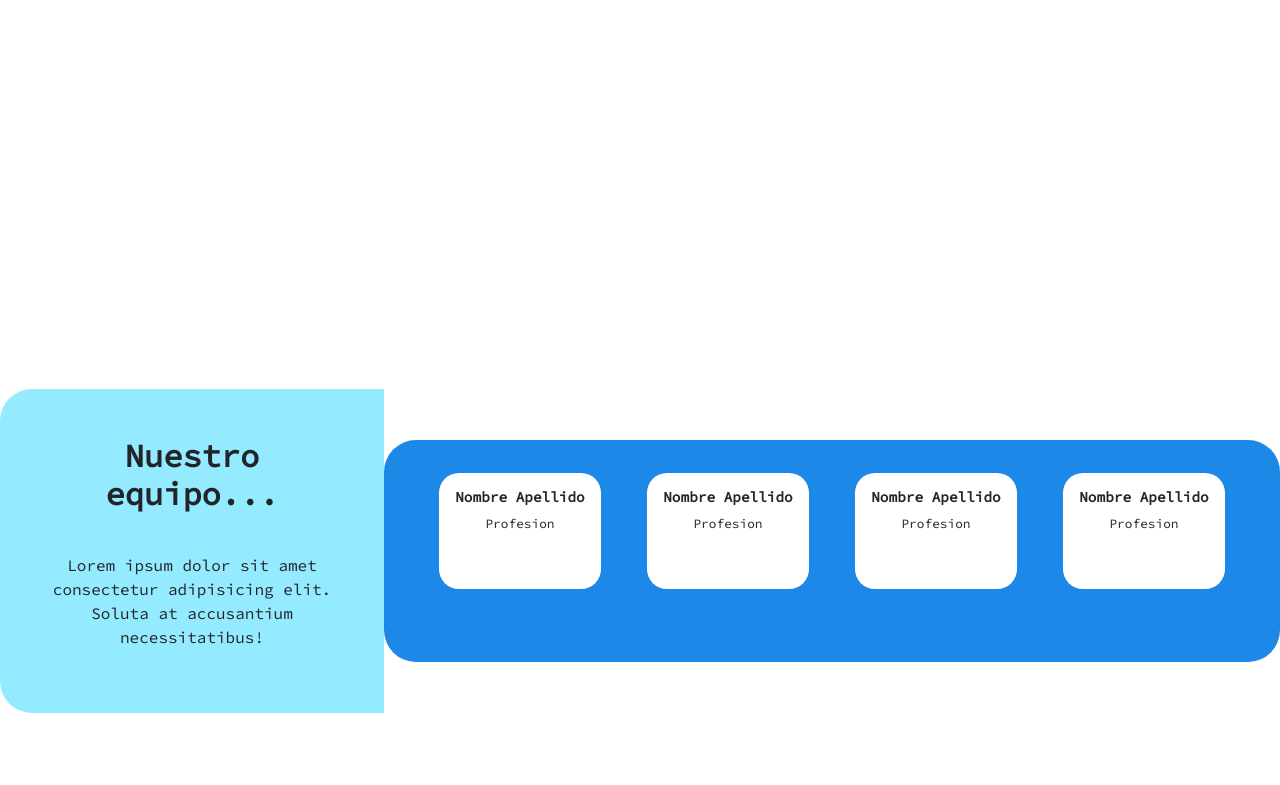
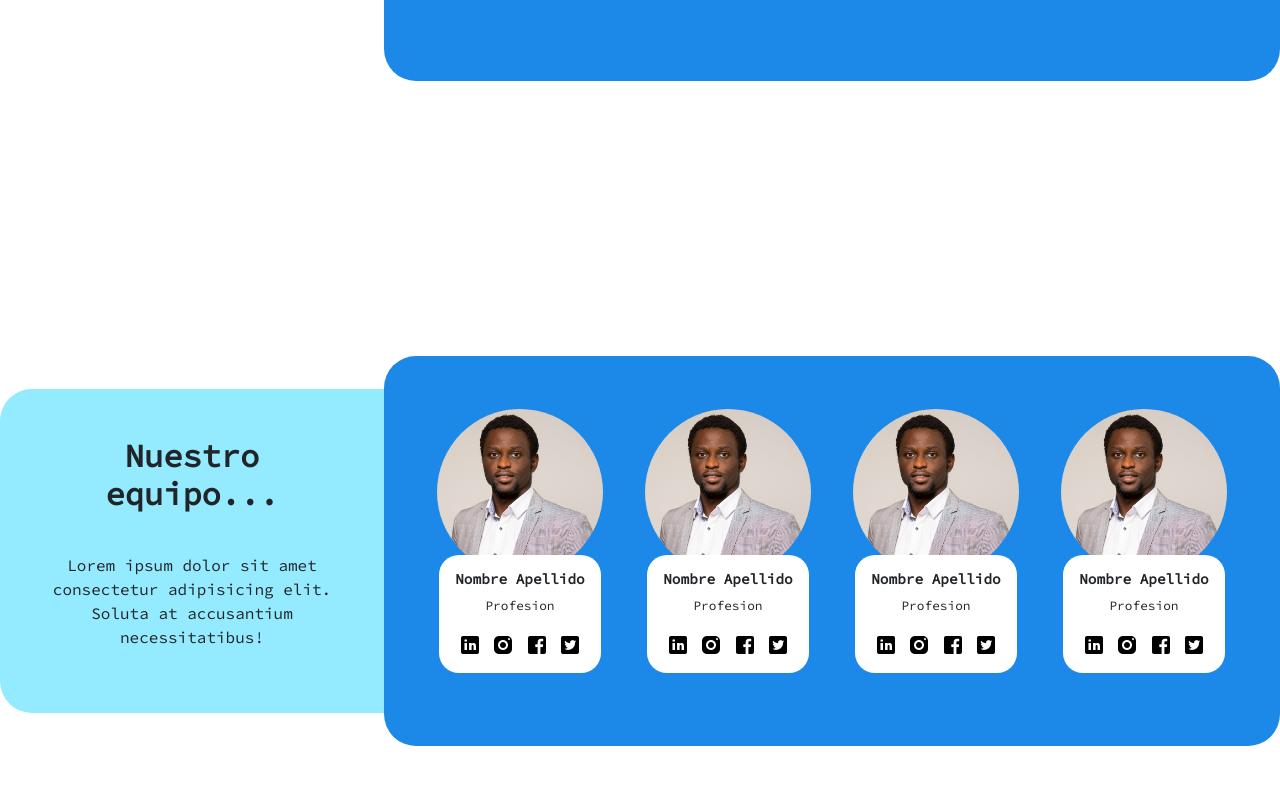
Before and after one commit to alexis00rod/ProyectoCoderHouse-DW, a plain HTML site: page index.html in a window 1280 px wide. Shown: the part 2249-3034 px from the top of the page. Drawn offline with nearby package versions, Linux system fonts and the light colour scheme; files that its build step writes are made by us from their sources; the site is published under a folder, as on GitHub Pages, so addresses that start at the root find nothing.

Commit message:
Solucione multimedia

```diff
--- a/index.html
+++ b/index.html
@@ -168,7 +168,7 @@
             </div>
 
             <div class="article__right">
-                <video src="/multimedia/video-1.mp4"></video>
+                <video src="multimedia/video-1.mp4"></video>
             </div>
 
         </article>
@@ -182,7 +182,7 @@
 
             <div class="article__right">
                 <div class="article__card">
-                    <img src="/multimedia/img-2.jpg" alt="">
+                    <img src="multimedia/img-2.jpg" alt="">
                     <div class="card__body">
                         <h3 class="card__title">Reparamos tu PC</h3>
                         <p class="card__text">Lorem ipsum dolor, sit amet consectetur adipisicing elit. In, officia.</p>
@@ -190,7 +190,7 @@
                     </div>
                 </div>
                 <div class="article__card">
-                    <img src="/multimedia/img-3.jpg" alt="">
+                    <img src="multimedia/img-3.jpg" alt="">
                     <div class="card__body">
                         <h3 class="card__title">Armamos tu PC</h3>
                         <p class="card__text">Lorem ipsum dolor, sit amet consectetur adipisicing elit. In, officia.</p>
@@ -210,54 +210,54 @@
 
             <div class="article__right">
                 <div class="article__team">
-                    <img src="/multimedia/img-4.jpg" alt="" class="img__thumbnail">
+                    <img src="multimedia/img-4.jpg" alt="" class="img__thumbnail">
                     <div class="team__description">
                         <h5 class="team__name">Nombre Apellido</h5>
                         <p class="team__work">Profesion</p>
                         <div class="team__contact">
-                            <a href="#"><img src="/multimedia/linkedin.png" alt=""></a>
-                            <a href="#"><img src="/multimedia/instagram.png" alt=""></a>
-                            <a href="#"><img src="/multimedia/facebook.png" alt=""></a>
-                            <a href="#"><img src="/multimedia/twitter.png" alt=""></a>
+                            <a href="#"><img src="multimedia/linkedin.png" alt=""></a>
+                            <a href="#"><img src="multimedia/instagram.png" alt=""></a>
+                            <a href="#"><img src="multimedia/facebook.png" alt=""></a>
+                            <a href="#"><img src="multimedia/twitter.png" alt=""></a>
                         </div>
                     </div>
                 </div>
                 <div class="article__team">
-                    <img src="/multimedia/img-4.jpg" alt="" class="img__thumbnail">
+                    <img src="multimedia/img-4.jpg" alt="" class="img__thumbnail">
                     <div class="team__description">
                         <h5 class="team__name">Nombre Apellido</h5>
                         <p class="team__work">Profesion</p>
                         <div class="team__contact">
-                            <a href="#"><img src="/multimedia/linkedin.png" alt=""></a>
-                            <a href="#"><img src="/multimedia/instagram.png" alt=""></a>
-                            <a href="#"><img src="/multimedia/facebook.png" alt=""></a>
-                            <a href="#"><img src="/multimedia/twitter.png" alt=""></a>
+                            <a href="#"><img src="multimedia/linkedin.png" alt=""></a>
+                            <a href="#"><img src="multimedia/instagram.png" alt=""></a>
+                            <a href="#"><img src="multimedia/facebook.png" alt=""></a>
+                            <a href="#"><img src="multimedia/twitter.png" alt=""></a>
                         </div>
                     </div>
                 </div>
                 <div class="article__team">
-                    <img src="/multimedia/img-4.jpg" alt="" class="img__thumbnail">
+                    <img src="multimedia/img-4.jpg" alt="" class="img__thumbnail">
                     <div class="team__description">
                         <h5 class="team__name">Nombre Apellido</h5>
                         <p class="team__work">Profesion</p>
                         <div class="team__contact">
-                            <a href="#"><img src="/multimedia/linkedin.png" alt=""></a>
-                            <a href="#"><img src="/multimedia/instagram.png" alt=""></a>
-                            <a href="#"><img src="/multimedia/facebook.png" alt=""></a>
-                            <a href="#"><img src="/multimedia/twitter.png" alt=""></a>
+                            <a href="#"><img src="multimedia/linkedin.png" alt=""></a>
+                            <a href="#"><img src="multimedia/instagram.png" alt=""></a>
+                            <a href="#"><img src="multimedia/facebook.png" alt=""></a>
+                            <a href="#"><img src="multimedia/twitter.png" alt=""></a>
                         </div>
                     </div>
                 </div>
                 <div class="article__team">
-                    <img src="/multimedia/img-4.jpg" alt="" class="img__thumbnail">
+                    <img src="multimedia/img-4.jpg" alt="" class="img__thumbnail">
                     <div class="team__description">
                         <h5 class="team__name">Nombre Apellido</h5>
                         <p class="team__work">Profesion</p>
                         <div class="team__contact">
-                            <a href="#"><img src="/multimedia/linkedin.png" alt=""></a>
-                            <a href="#"><img src="/multimedia/instagram.png" alt=""></a>
-                            <a href="#"><img src="/multimedia/facebook.png" alt=""></a>
-                            <a href="#"><img src="/multimedia/twitter.png" alt=""></a>
+                            <a href="#"><img src="multimedia/linkedin.png" alt=""></a>
+                            <a href="#"><img src="multimedia/instagram.png" alt=""></a>
+                            <a href="#"><img src="multimedia/facebook.png" alt=""></a>
+                            <a href="#"><img src="multimedia/twitter.png" alt=""></a>
                         </div>
                     </div>
                 </div>
--- a/scss/_main.scss
+++ b/scss/_main.scss
@@ -609,10 +609,6 @@ main {
                     @include tablet {
                         padding: $p__content;
                     }
-                    @include mobile {
-
-
-                    }
 
                     .card__title {
                         font-size: $f__title - 0.30;
```
Also changed, not shown: nav/tienda.html (+10 -10 lines), 1 other file.
